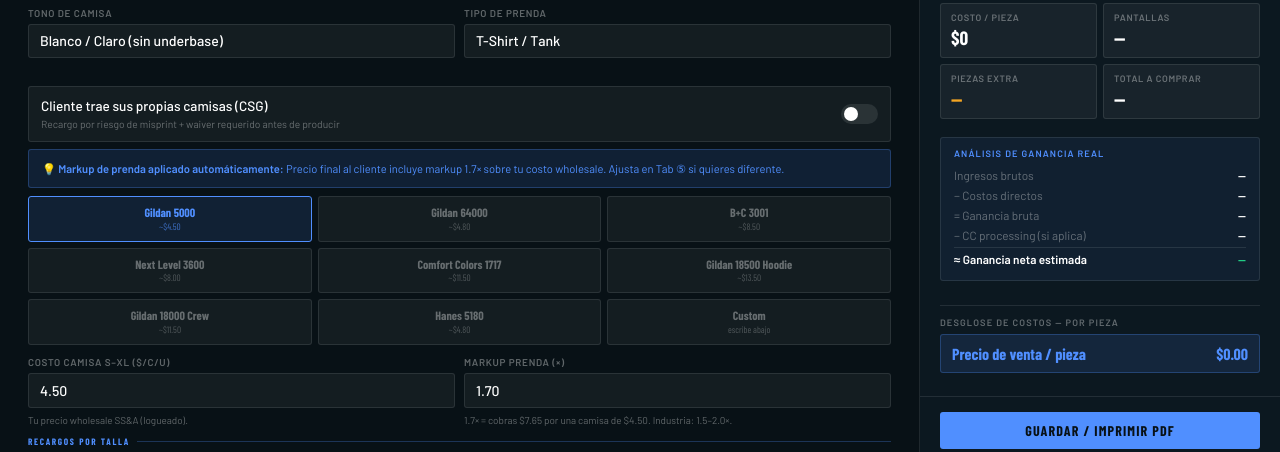
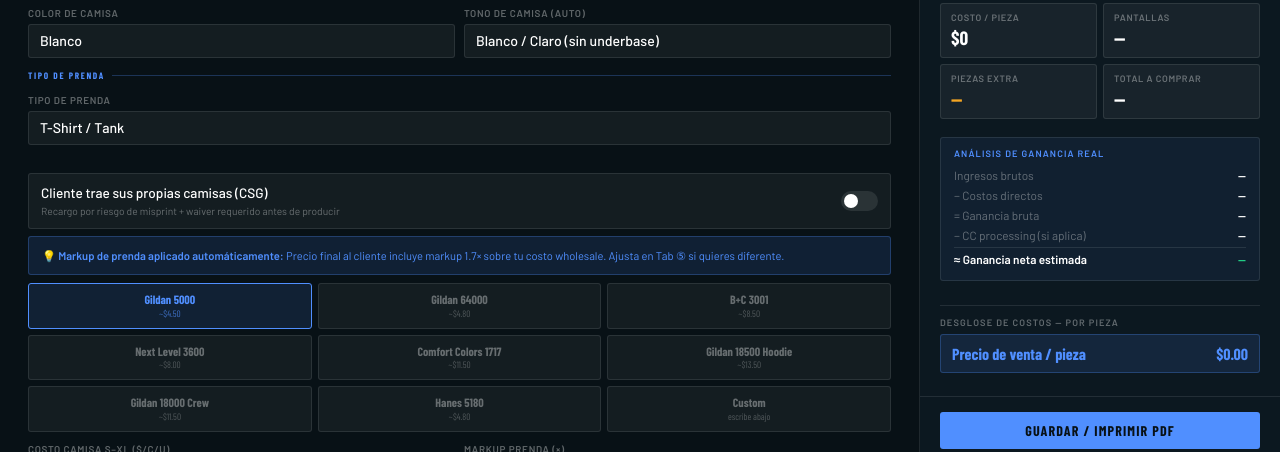
Before and after one commit to CRCVAFO/Print-Shop-Calculator, a website: page public/index.html in a window 1280 px wide. Shown: the part 301-753 px from the top of the page. Drawn offline with nearby package versions, Linux system fonts and the light colour scheme; a web font is replaced by a local one.

Commit message:
Add garment color selector with auto-tone detection and quote export

```diff
--- a/public/index.html
+++ b/public/index.html
@@ -269,12 +269,35 @@ kbd{background:var(--bg3);border:1px solid var(--gb);border-radius:2px;padding:2
       </div>
     </div>
 
-    <!-- Shirt color — NUEVO: claro vs oscuro para underbase -->
+    <!-- Shirt color — color picker + tone auto-detect -->
     <div class="sec">
       <div class="slbl">Color de la prenda</div>
       <div class="g2">
         <div class="f">
-          <label>Tono de camisa</label>
+          <label>Color de camisa</label>
+          <select id="shirtColor" onchange="applyShirtColor()">
+            <option value="white|light">Blanco</option>
+            <option value="natural|light">Natural / Crema</option>
+            <option value="ash|light">Ash (gris claro)</option>
+            <option value="sport_grey|medium">Sport Grey</option>
+            <option value="light_blue|medium">Azul claro</option>
+            <option value="silver|medium">Silver / Gris medio</option>
+            <option value="carolina_blue|medium">Carolina Blue</option>
+            <option value="gold|medium">Gold / Amarillo</option>
+            <option value="red|dark">Rojo</option>
+            <option value="royal|dark">Royal Blue</option>
+            <option value="forest|dark">Verde bosque</option>
+            <option value="maroon|dark">Maroon / Guinda</option>
+            <option value="purple|dark">Morado</option>
+            <option value="navy|dark">Azul navy</option>
+            <option value="dark_heather|dark">Dark Heather</option>
+            <option value="charcoal|dark">Charcoal</option>
+            <option value="black|black">Negro</option>
+            <option value="custom|light">Otro (escribe abajo)</option>
+          </select>
+        </div>
+        <div class="f">
+          <label>Tono de camisa (auto)</label>
           <select id="shirtTone" onchange="checkUnderbase()">
             <option value="light">Blanco / Claro (sin underbase)</option>
             <option value="medium">Medio (gris, azul claro) — underbase opcional</option>
@@ -282,8 +305,23 @@ kbd{background:var(--bg3);border:1px solid var(--gb);border-radius:2px;padding:2
             <option value="black">Negro</option>
           </select>
         </div>
+      </div>
+      <div id="shirtColorCustomBox" style="display:none;margin-top:6px;">
         <div class="f">
-          <label>Tipo de prenda</label>
+          <label>Especifica el color</label>
+          <input type="text" id="shirtColorCustom" placeholder="Ej: Dusty Rose, Seafoam, Pepper..." oninput="calc()">
+        </div>
+      </div>
+      <div id="undbaseWarn" style="display:none;margin-top:7px;" class="ibox warn">
+        ⚠️ <strong>Camisa oscura detectada.</strong> Se agrega underbase blanco automáticamente.
+      </div>
+    </div>
+
+    <!-- Garment type -->
+    <div class="sec" style="margin-top:-1rem;">
+      <div class="slbl">Tipo de prenda</div>
+      <div class="f">
+        <label>Tipo de prenda</label>
           <select id="garmentType" onchange="applyGarmentType()">
             <option value="tshirt">T-Shirt / Tank</option>
             <option value="longsleeve">Long Sleeve (+$0.50/pza)</option>
@@ -293,9 +331,6 @@ kbd{background:var(--bg3);border:1px solid var(--gb);border-radius:2px;padding:2
             <option value="heavy">Heavy/Jacket (+$2.50/pza · velocidad -50%)</option>
           </select>
         </div>
-      </div>
-      <div id="undbaseWarn" style="display:none;" class="ibox warn">
-        ⚠️ <strong>Camisa oscura detectada.</strong> Se agrega underbase blanco automáticamente.
       </div>
     </div>
 
@@ -1236,6 +1271,18 @@ function applyGarmentType() {
   const mod = GARMENT_MOD[type] || GARMENT_MOD.tshirt;
   document.getElementById('garmentMarkup').value = mod.markupDefault.toFixed(2);
   calc();
+}
+
+// ════ SHIRT COLOR ════
+function applyShirtColor() {
+  const val = document.getElementById('shirtColor').value;
+  const [colorKey, tone] = val.split('|');
+  // Auto-set tone
+  document.getElementById('shirtTone').value = tone;
+  // Show/hide custom text field
+  document.getElementById('shirtColorCustomBox').style.display = colorKey === 'custom' ? 'block' : 'none';
+  // Trigger underbase logic
+  checkUnderbase();
 }
 
 // ════ UNDERBASE ════
@@ -1889,6 +1936,12 @@ function buildQuoteText() {
   t += `\n`;
   t += `Cantidad: ${qty} piezas\n`;
   t += `Tipo de prenda: ${gs('garmentType')}\n`;
+  // Garment color
+  const colorSel = document.getElementById('shirtColor');
+  const colorVal = colorSel ? colorSel.value.split('|')[0] : '';
+  const colorCustom = document.getElementById('shirtColorCustom') ? document.getElementById('shirtColorCustom').value.trim() : '';
+  const colorLabel = colorVal === 'custom' ? (colorCustom || 'Color personalizado') : (colorSel ? colorSel.options[colorSel.selectedIndex].text : '');
+  if (colorLabel) t += `Color de prenda: ${colorLabel}\n`;
   if (csg) t += `⚠ NOTA CSG: Shop no es responsable por misprints, daños, scorching ni errores en prendas del cliente. Cliente verificó que las prendas son aptas para screen printing (algodón adecuado, sin moisture-wicking, sin prints previos en área de impresión). Cliente proveyó 10% extra de prendas. Prendas deben ser nuevas y sin lavar. Sin reembolso de costos de decoración si el daño es por defecto de la prenda. WAIVER FIRMADO REQUERIDO ANTES DE PRODUCIR.\n`;
   if (repeat) t += `Tipo: Reorden (pantallas en archivo, &lt;12 meses)\n`;
   t += `Turnaround: ${tnLabel}\n`;
```
